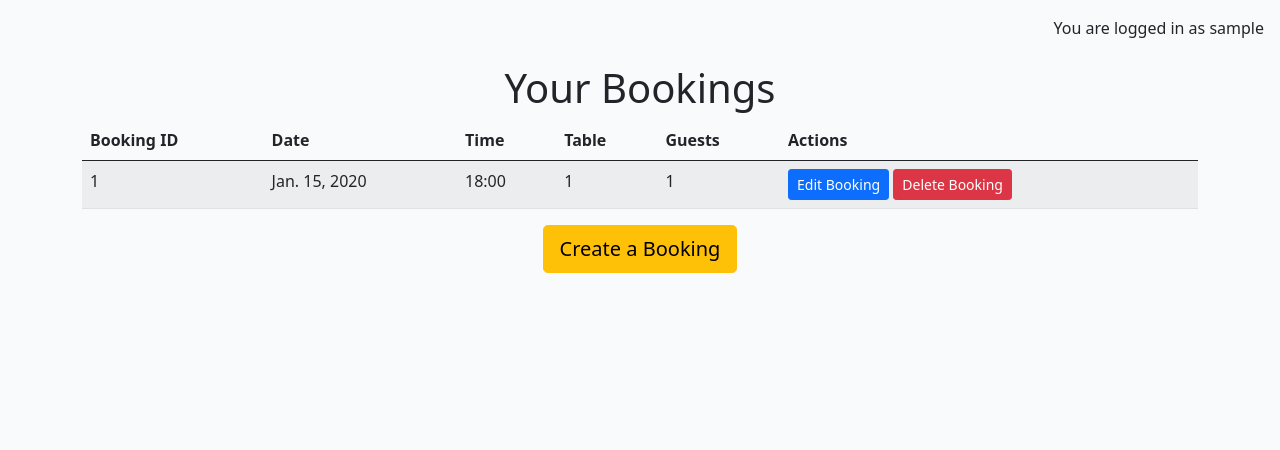
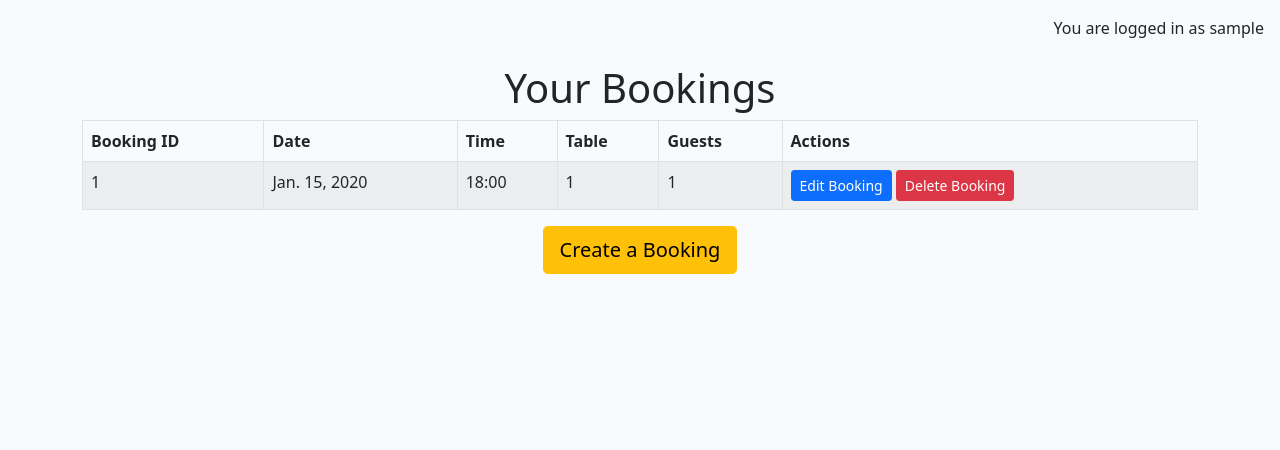
Before and after one commit to CHughes13/late-night-cafe, a Django app: page /dashboard/ in a window 1280 px wide. Shown: the part 61-511 px from the top of the page. Run offline with Django 5.2, Linux system fonts and the light colour scheme; a user stored in the database is signed in; tables that the repository leaves empty hold one stand-in row (values such as "Sample post").

Commit message:
Add border to table on user dashboard so it's easier to read

```diff
--- a/bookings/templates/bookings/user_dashboard.html
+++ b/bookings/templates/bookings/user_dashboard.html
@@ -7,7 +7,7 @@
 <div class="container mt-4">
     <h1 class="text-center">Your Bookings</h1>
     {% if bookings %}
-    <table class="table table-striped">
+    <table class="table table-striped table-bordered">
         <thead>
             <tr>
                 <th>Booking ID</th>
```
